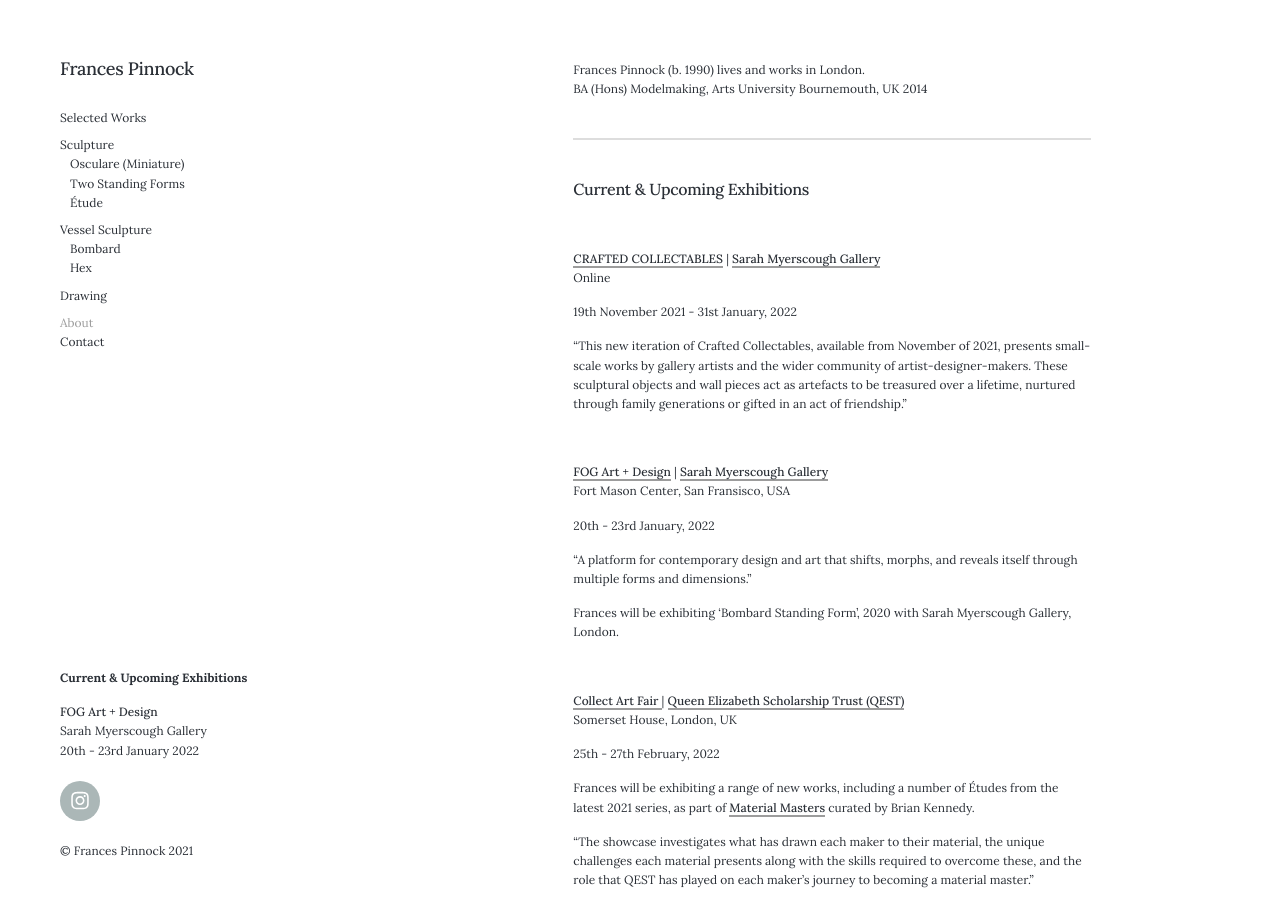
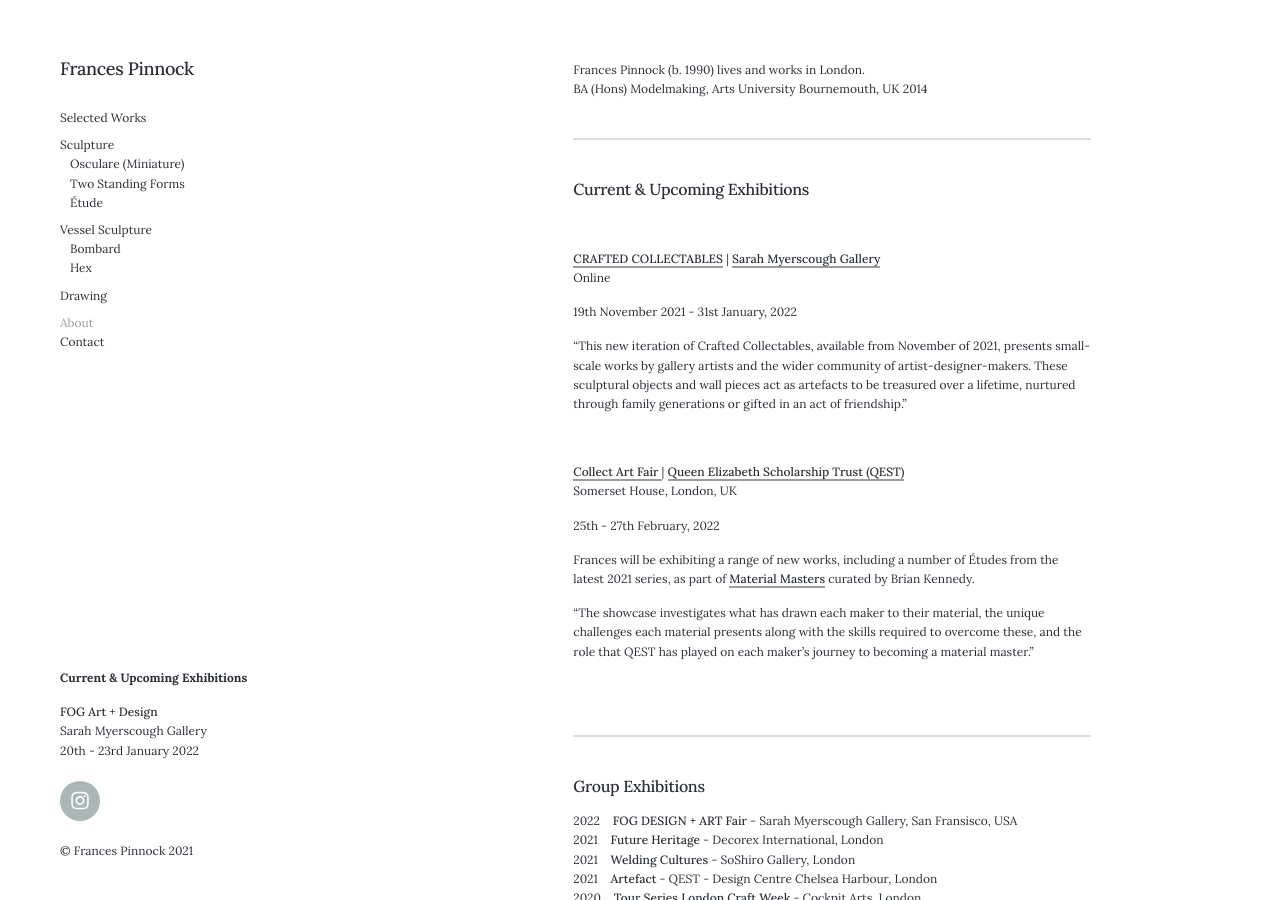
Before and after one commit to francespinnock/francespinnock.github.io, a Jekyll site: the page built from _pages/about.md, in a window 1280 px wide and 900 px high. Built offline with Jekyll 4.4.1, drawn with Linux system fonts in a browser that asks for light colours; nearby versions of some CDN libraries.

Commit message:
Update about.md

```diff
--- a/_pages/about.md
+++ b/_pages/about.md
@@ -22,17 +22,6 @@ Online
 
 <br />
 
-[FOG Art + Design](https://www.fogfair.com/) | [Sarah Myerscough Gallery](https://www.sarahmyerscough.com/)
-Fort Mason Center, San Fransisco, USA
-
-20th - 23rd January, 2022
-
-"A platform for contemporary design and art that shifts, morphs, and reveals itself through multiple forms and dimensions."
-
-Frances will be exhibiting ‘Bombard Standing Form’, 2020 with Sarah Myerscough Gallery, London.
-
-<br />
-
 [Collect Art Fair ](https://www.craftscouncil.org.uk/collect-art-fair) | [Queen Elizabeth Scholarship Trust (QEST)](https://www.qest.org.uk/)
 Somerset House, London, UK
 
@@ -46,6 +35,7 @@ Frances will be exhibiting a range of new works, including a number of Études f
 <hr />
 ## Group Exhibitions
 
+2022&nbsp;&nbsp;&nbsp; **FOG DESIGN + ART Fair** - Sarah Myerscough Gallery, San Fransisco, USA
 2021&nbsp;&nbsp;&nbsp; **Future Heritage** - Decorex International, London
 2021&nbsp;&nbsp;&nbsp; **Welding Cultures** - SoShiro Gallery, London
 2021&nbsp;&nbsp;&nbsp; **Artefact** - QEST - Design Centre Chelsea Harbour, London
```
